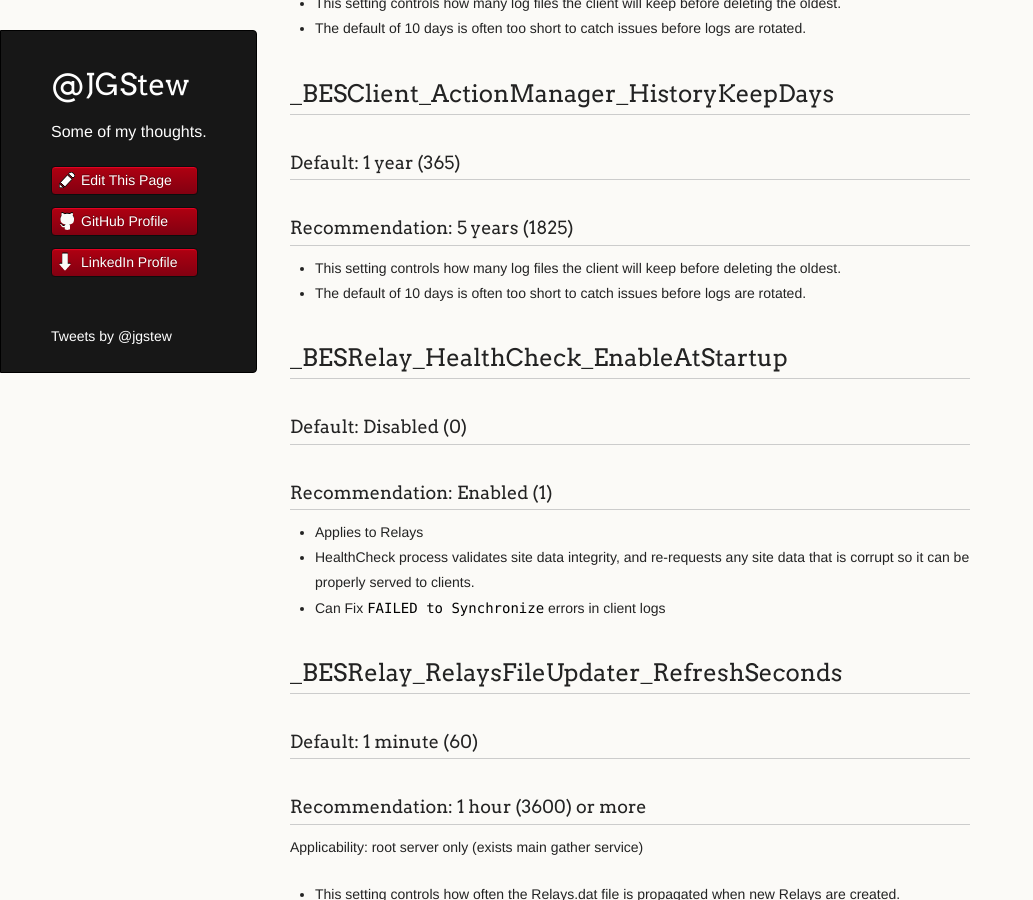
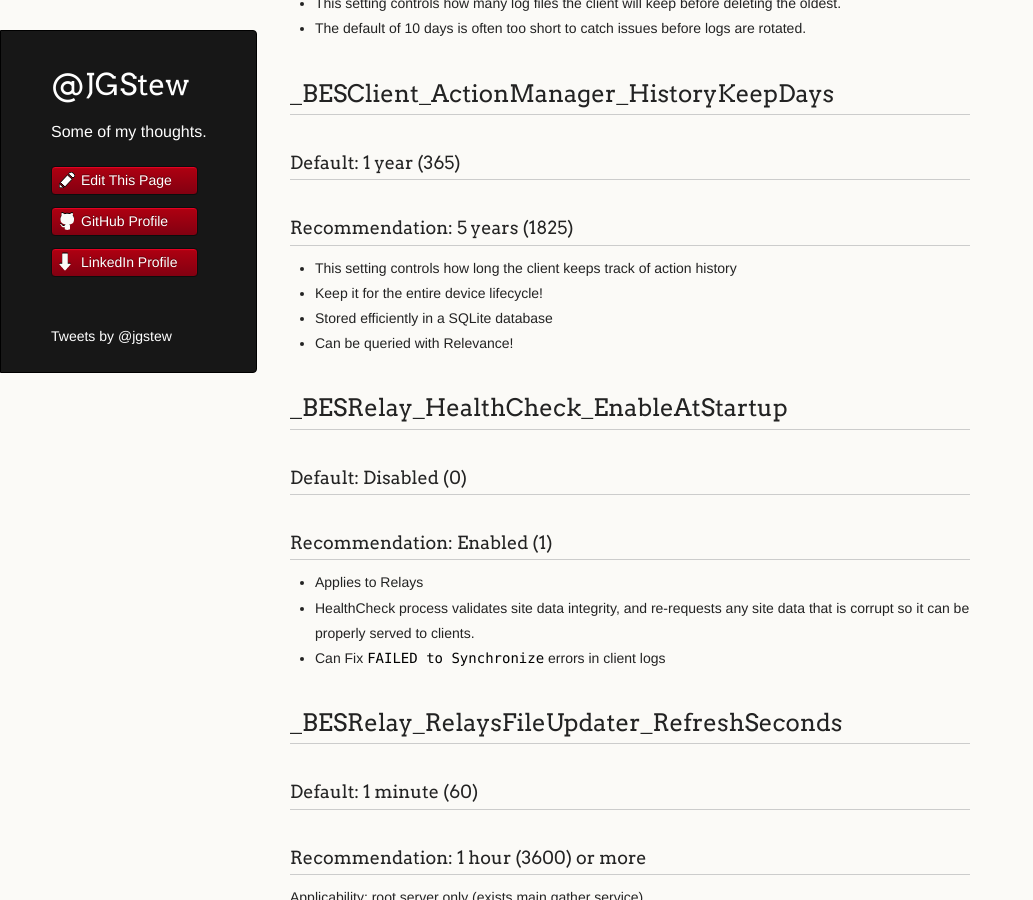
Before and after one commit to jgstew/jgstew.github.io, a Jekyll site: the page built from _posts/2018-10-30-BigFix-Settings-Optimizations.md, in a window 1280 px wide and 900 px high, scrolled down 1453 px. Shown: the whole window, without its empty margins (0-1033 px from the left). Built offline with Jekyll 4.4.1, drawn with Linux system fonts in a browser that asks for light colours; nearby versions of some CDN libraries; comment, search, counter and statistics services are not loaded.

Commit message:
Update 2018-10-30-BigFix-Settings-Optimizations.md

```diff
--- a/_posts/2018-10-30-BigFix-Settings-Optimizations.md
+++ b/_posts/2018-10-30-BigFix-Settings-Optimizations.md
@@ -64,8 +64,10 @@ date: November 8, 2018
 
 ### Recommendation: 5 years (1825)
 
-- This setting controls how many log files the client will keep before deleting the oldest.
-- The default of 10 days is often too short to catch issues before logs are rotated.
+- This setting controls how long the client keeps track of action history
+- Keep it for the entire device lifecycle!
+- Stored efficiently in a SQLite database
+- Can be queried with Relevance!
 
 
 ## _BESRelay_HealthCheck_EnableAtStartup
```
